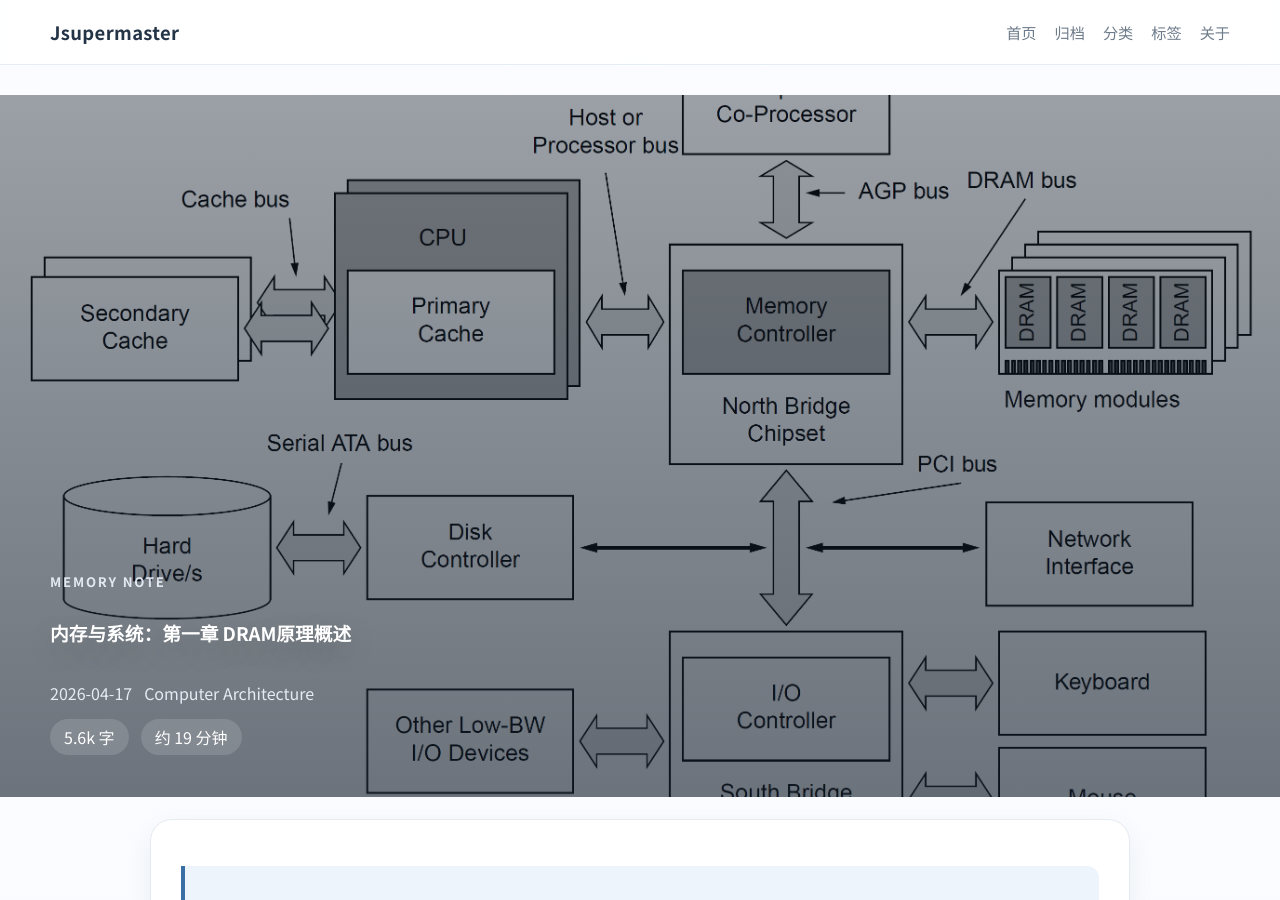
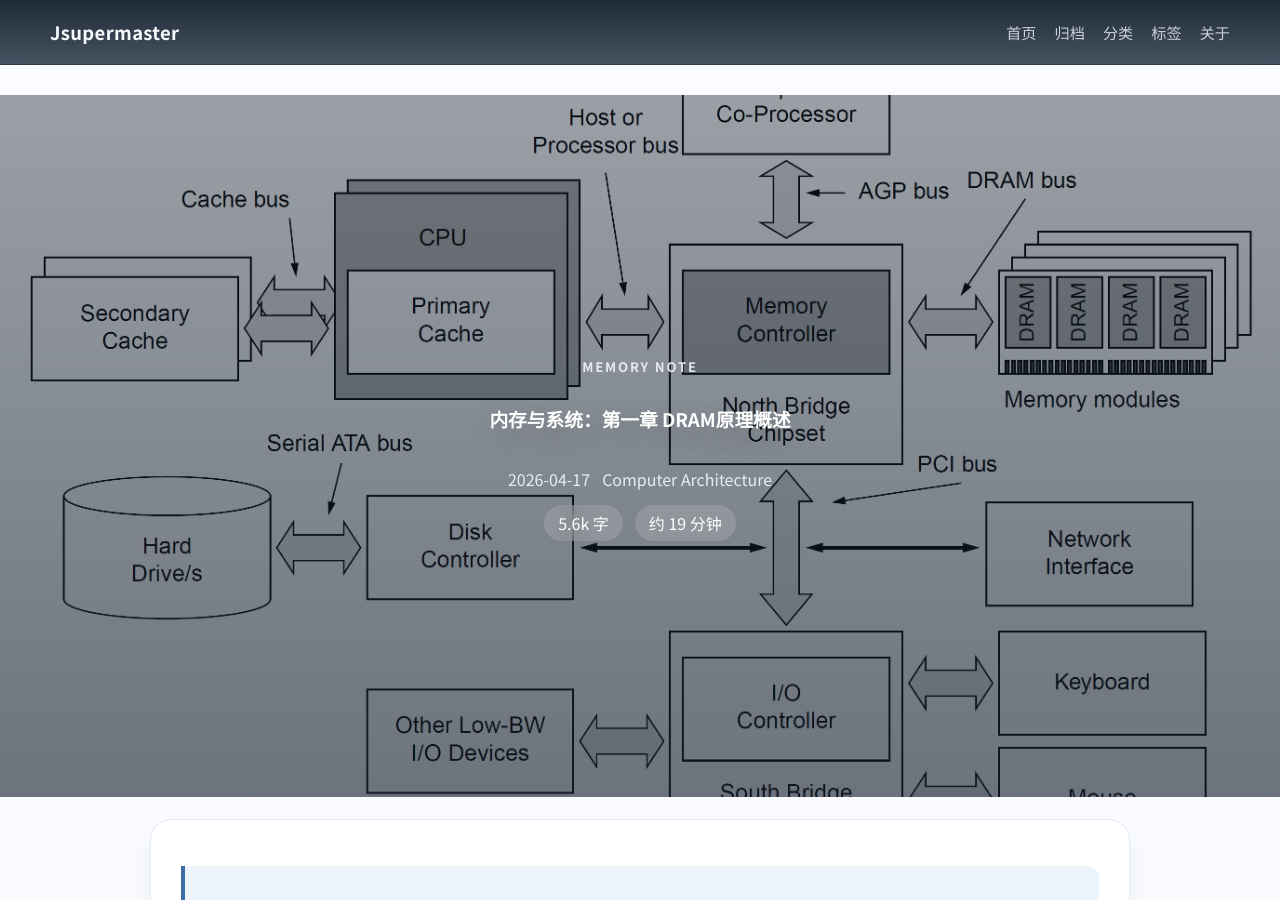
Before and after one commit to Jsupermaster/Jsupermaster.github.io, a Jekyll site: the page built from _posts/2026-04-17-memory_study_1.md, in a window 1280 px wide and 900 px high. Built offline with Jekyll 4.4.1, drawn with Linux system fonts in a browser that asks for light colours; comment, search, counter and statistics services are not loaded.

Commit message:
update_260419_11

```diff
--- a/_layouts/default.html
+++ b/_layouts/default.html
@@ -8,7 +8,7 @@
   <link rel="preconnect" href="https://fonts.googleapis.com">
   <link rel="preconnect" href="https://fonts.gstatic.com" crossorigin>
   <link href="https://fonts.googleapis.com/css2?family=Noto+Sans+SC:wght@400;500;700&family=Noto+Serif+SC:wght@600;700&display=swap" rel="stylesheet">
-  <link rel="stylesheet" href="{{ '/assets/styles.css?v=20260419f' | relative_url }}">
+  <link rel="stylesheet" href="{{ '/assets/styles.css?v=20260419h' | relative_url }}">
   <script defer src="//busuanzi.ibruce.info/busuanzi/2.3/busuanzi.pure.mini.js"></script>
 </head>
 <body>
--- a/assets/styles.css
+++ b/assets/styles.css
@@ -47,9 +47,9 @@ img {
   position: sticky;
   top: 0;
   z-index: 20;
-  background: rgba(255, 255, 255, 0.86);
+  background: linear-gradient(180deg, rgba(12, 24, 39, 0.92), rgba(18, 34, 52, 0.78));
   backdrop-filter: blur(16px);
-  border-bottom: 1px solid rgba(229, 235, 243, 0.9);
+  border-bottom: 1px solid rgba(255, 255, 255, 0.08);
 }
 
 .topbar-inner,
@@ -70,6 +70,7 @@ img {
   font-size: 1.15rem;
   font-weight: 700;
   letter-spacing: 0.02em;
+  color: #f7fbff;
 }
 
 .topnav {
@@ -80,13 +81,13 @@ img {
 
 .topnav a {
   position: relative;
-  color: var(--muted);
+  color: rgba(241, 247, 255, 0.78);
   font-size: 0.95rem;
 }
 
 .topnav a.is-active,
 .topnav a:hover {
-  color: var(--primary);
+  color: #ffffff;
 }
 
 .page-layout {
@@ -127,20 +128,23 @@ img {
   min-height: 78vh;
   margin: 0 auto;
   display: flex;
-  align-items: flex-end;
+  align-items: center;
   padding: 48px 0 42px;
 }
 
 .home-hero-grid {
-  width: 100%;
+  width: min(980px, 100%);
+  margin: 0 auto;
   display: grid;
-  grid-template-columns: minmax(0, 1.5fr) 320px;
-  gap: 28px;
-  align-items: end;
+  gap: 26px;
+  align-items: center;
+  justify-items: center;
 }
 
 .home-hero-main {
   color: #f7fbff;
+  max-width: 920px;
+  text-align: center;
 }
 
 .home-hero-kicker {
@@ -164,6 +168,7 @@ img {
   flex-wrap: wrap;
   gap: 10px;
   margin-top: 18px;
+  justify-content: center;
 }
 
 .home-hero-tags span {
@@ -178,19 +183,24 @@ img {
 }
 
 .home-hero-side {
-  display: grid;
-  gap: 14px;
+  display: flex;
+  flex-wrap: wrap;
+  justify-content: center;
+  gap: 16px;
 }
 
 .home-stat-card {
   display: grid;
   gap: 6px;
-  padding: 18px 20px;
+  min-width: 180px;
+  padding: 18px 22px;
   border: 1px solid rgba(255, 255, 255, 0.18);
   border-radius: 18px;
-  background: rgba(255, 255, 255, 0.1);
-  backdrop-filter: blur(14px);
+  background: rgba(255, 255, 255, 0.14);
+  box-shadow: 0 16px 38px rgba(0, 0, 0, 0.14);
+  backdrop-filter: blur(18px);
   color: #ffffff;
+  text-align: center;
 }
 
 .home-stat-card strong {
@@ -503,12 +513,14 @@ img {
 .post-hero-inner {
   display: flex;
   flex-direction: column;
-  justify-content: flex-end;
+  justify-content: center;
+  align-items: center;
   width: min(var(--content-width), calc(100% - 40px));
   min-height: 78vh;
   margin: 0 auto;
   padding: 48px 0 42px;
   color: #f7fbff;
+  text-align: center;
 }
 
 .post-hero-kicker {
@@ -538,6 +550,7 @@ img {
   display: flex;
   flex-wrap: wrap;
   gap: 12px;
+  justify-content: center;
 }
 
 .post-hero-meta {
@@ -626,10 +639,6 @@ img {
     grid-template-columns: 1fr;
   }
 
-  .home-hero-grid {
-    grid-template-columns: 1fr;
-  }
-
   .topic-grid {
     grid-template-columns: 1fr;
   }
@@ -670,6 +679,11 @@ img {
     padding: 24px 0 22px;
   }
 
+  .home-stat-card {
+    min-width: 150px;
+    width: calc(50% - 8px);
+  }
+
   .post-hero,
   .post-hero-inner {
     min-height: 52vh;
@@ -685,3 +699,9 @@ img {
     align-items: flex-start;
   }
 }
+
+@media (max-width: 520px) {
+  .home-stat-card {
+    width: 100%;
+  }
+}
```
